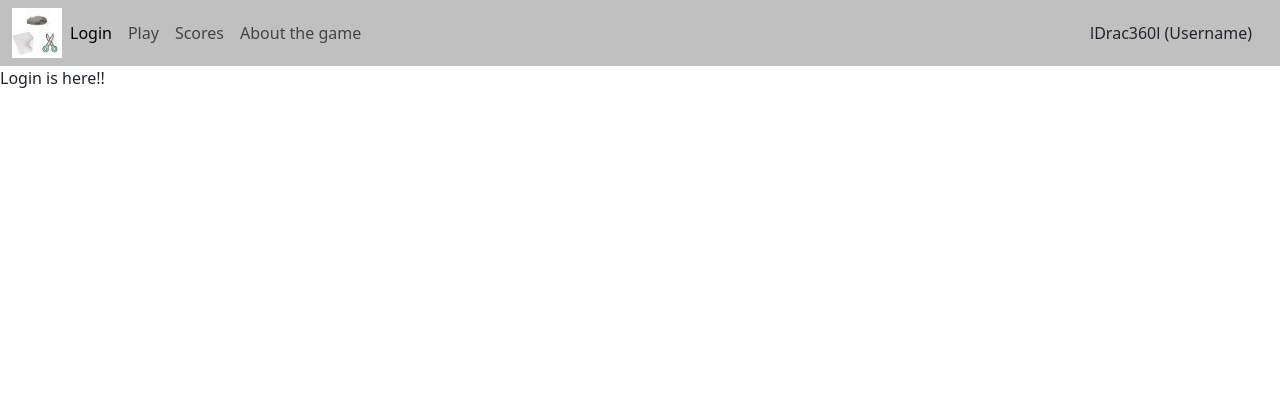
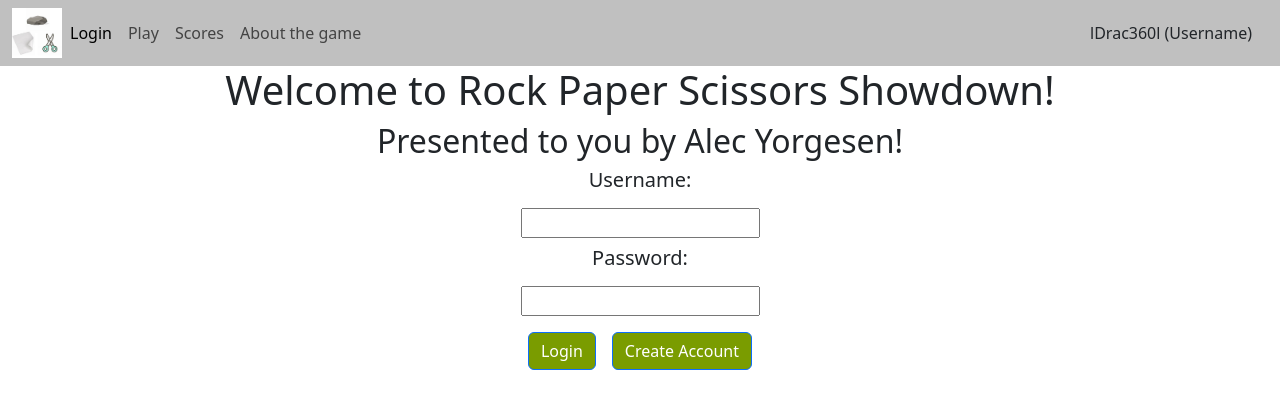
Before and after one commit to Alecyorgesen/startup, a React (Vite) app: page / in a window 1280 px wide. Shown: the top 408 px of the page. Built offline with nearby package versions, Linux system fonts and the light colour scheme.

Commit message:
fixed up login.jsx

```diff
--- a/src/login/login.jsx
+++ b/src/login/login.jsx
@@ -1,9 +1,23 @@
 import React from "react";
+import Button from 'react-bootstrap/Button';
 import './login.css'
 import 'bootstrap/dist/css/bootstrap.min.css';
 
 export default function Login() {
     return (
-        <div>Login is here!!</div>
+    <main>
+        <h1 className="d-flex justify-content-center">
+            Welcome to Rock Paper Scissors Showdown!
+        </h1>
+        <h2 className="d-flex justify-content-center">Presented to you by Alec Yorgesen!</h2>
+        <div className="d-flex justify-content-center"><h5>Username:</h5></div>
+        <div className="d-flex justify-content-center m-2"><input type="text" /></div>
+        <div className="d-flex justify-content-center"><h5>Password:</h5></div>
+        <div className="d-flex justify-content-center m-2"><input type="password" /></div>
+        <div className="d-flex justify-content-center">
+            <Button type="submit" className="btn btn-primary m-2 button">Login</Button>
+            <Button type="submit" className="btn btn-primary m-2 button">Create Account</Button>
+        </div>
+    </main>
     )
 }
```
